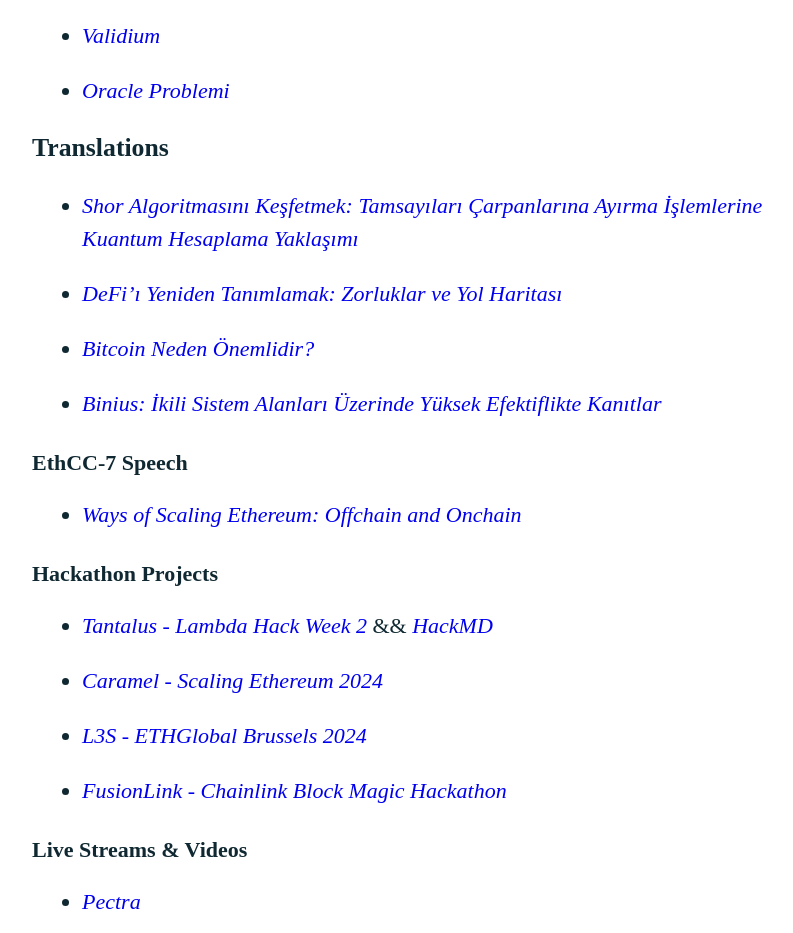
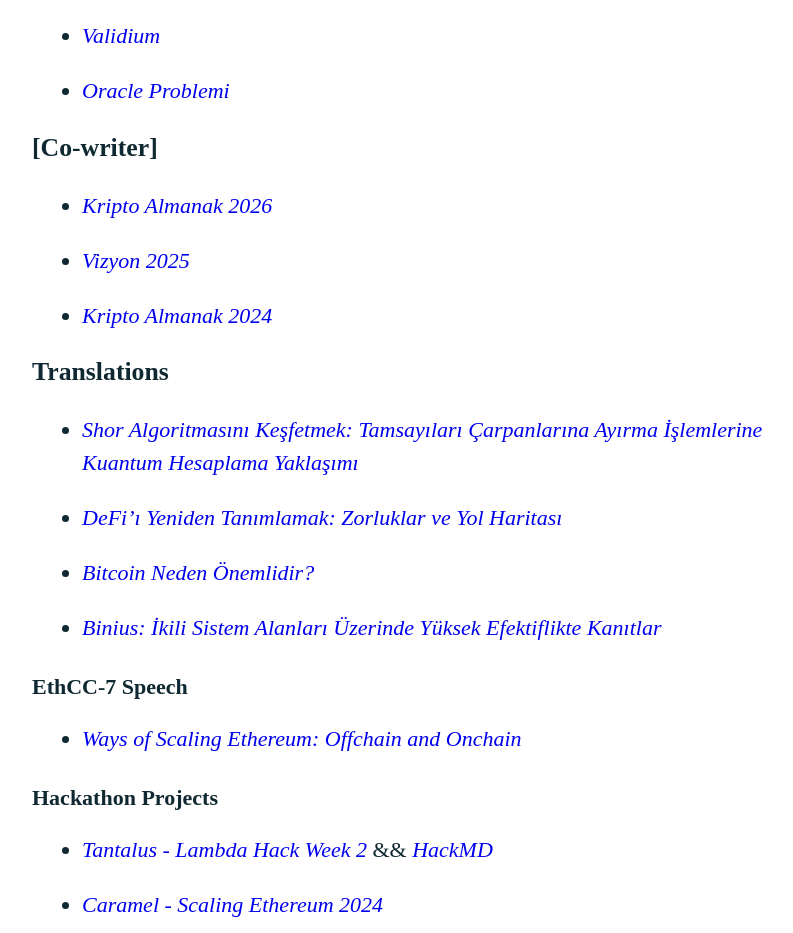
Before and after one commit to yigityektin/yigityektin.github.io, a plain HTML site: page index.html in a window 1280 px wide. Shown: the part 1620-2553 px from the top of the page, without its empty margins (218-1011 px from the left). Drawn offline with Linux system fonts and the light colour scheme.

Commit message:
Add co-writer section with related links

```diff
--- a/index.html
+++ b/index.html
@@ -168,6 +168,15 @@
         </ul>
       </div>
 
+      <h3>[Co-writer]</h3>
+      <div class="info">
+        <ul>
+          <li><p><a href="https://medium.com/pharus/kripto-almanak-2026-pharus-f78ef347e881" target="_blank" style="font-style: italic">Kripto Almanak 2026</a></p></li>
+          <li><p><a href="https://medium.com/pharus/vizyon-2025-pharus-60424fd5a1f8" target="_blank" style="font-style: italic">Vizyon 2025</a></p></li>
+          <li><p><a href="https://medium.com/pharus/kripto-almanak-2024-pharus-4ded1e1b79ff" target="_blank" style="font-style: italic">Kripto Almanak 2024</a></p></li>
+        </ul>
+      </div>
+
       <h3>Translations</h3>
       <div class="info">
         <ul>
```
